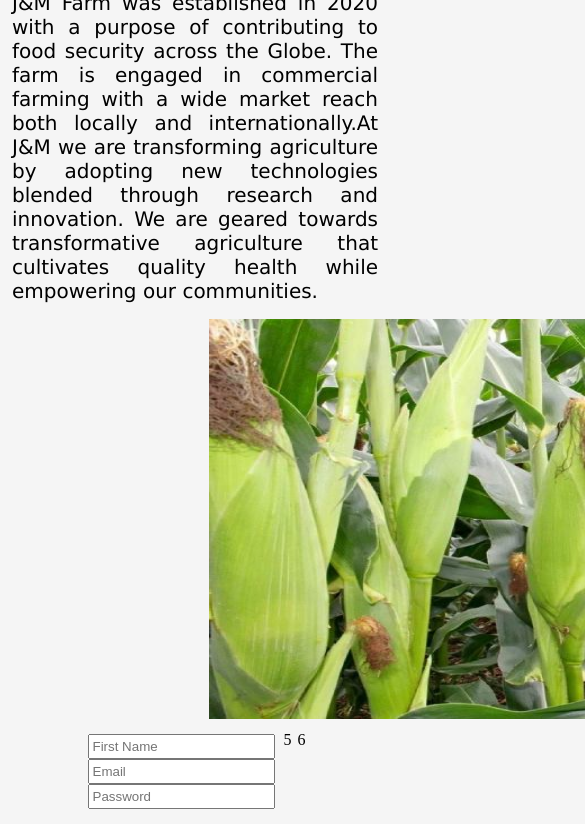
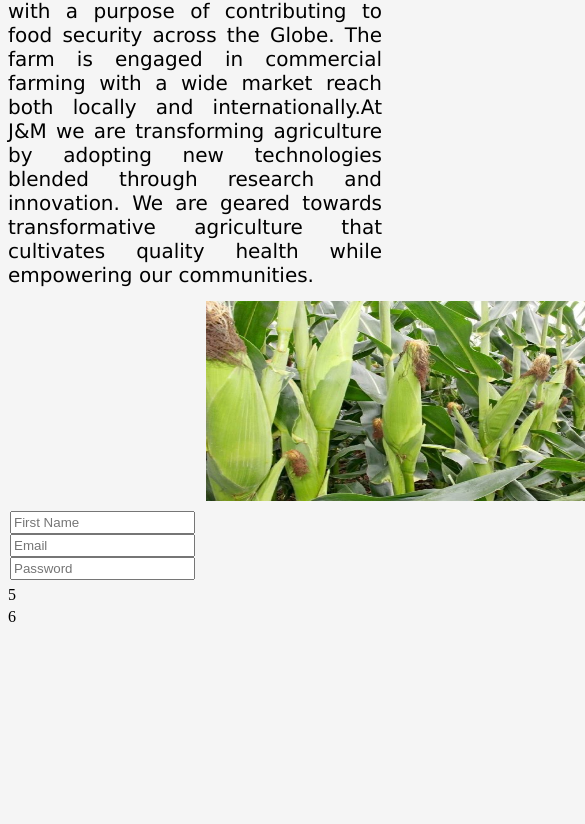
Before and after one commit to John-Mwau/PRACTICE-4, a plain HTML site: page index.html in a window 390 px wide. Shown: the part 143-967 px from the top of the page, 585 px wide, since content can reach past the window. After the commit the page ends 844 px from the top, so only its background shows below. Drawn offline with Linux system fonts and the light colour scheme.

Commit message:
media queries

```diff
--- a/main.css
+++ b/main.css
@@ -41,8 +41,8 @@ display: inline-flex;
 .content img{
     padding-left: 200px;
     margin-top: 10px;
-    animation-name: imagefade;
-    animation-duration: 8s;
+    height:400px;
+    width: 900px;
 }
 .p1{
     text-align: center;
@@ -59,3 +59,19 @@ display: inline-flex;
     flex-direction: row;
     justify-content: center;
 }
+@media screen and (max-width:700px){
+    *{
+        margin: 0px;
+        padding:2px;
+    }
+    .bottom{
+        display: flex;
+        flex-direction: column;
+        justify-content: center;
+    }
+    .content img{
+        margin-top: 10px;
+        height:200px;
+        width: 500px;
+    }
+}
```
